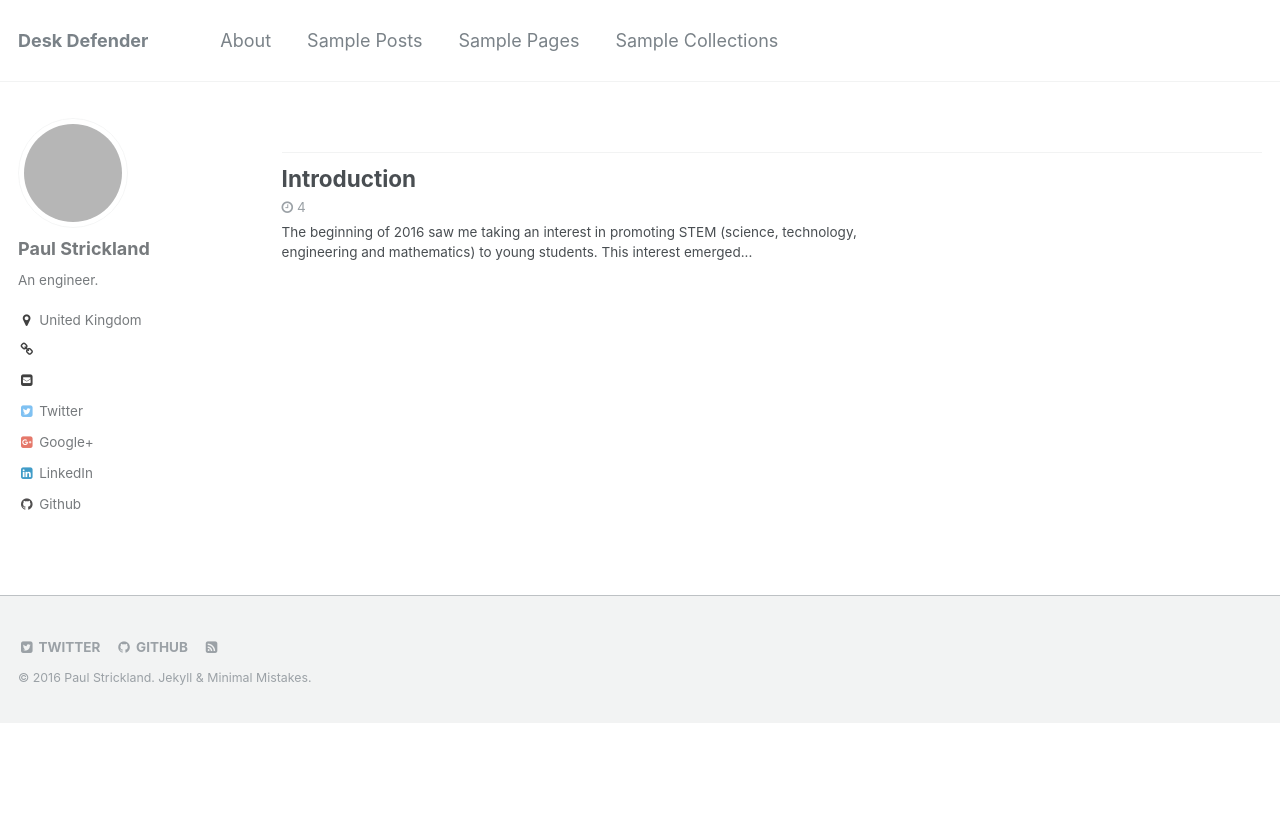
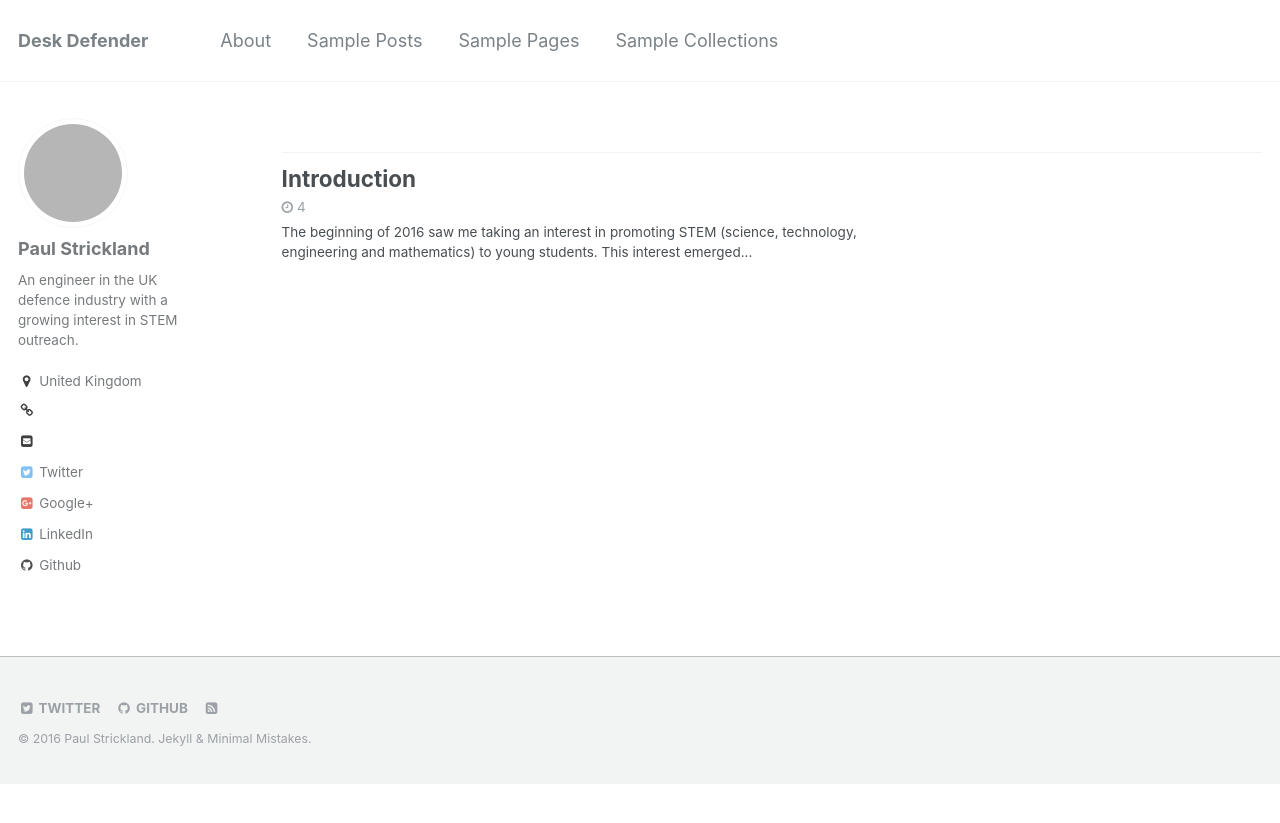
Before and after one commit to pestrickland/desk_defender, a Jekyll site: the page built from index.html, in a window 1280 px wide. Shown: the top 823 px of the page. Built offline with Jekyll 4.4.1, drawn with Linux system fonts in a browser that asks for light colours; the list of posts is cut into pages by our own code; grey boxes are pictures that could not be loaded.

```diff
--- a/_config.yml
+++ b/_config.yml
@@ -65,7 +65,7 @@ google_ad_slot           :
 author:
   name             : *name
   avatar           : "https://www.gravatar.com/avatar/98893d5c952a5dc818c3ff707b4e38b2.jpg"
-  bio              : "An engineer."
+  bio              : "An engineer in the UK defence industry with a growing interest in STEM outreach."
   location         : "United Kingdom"
   email            : "paul@pestrickland.co.uk"
   uri              : "http://pestrickland.co.uk"
```
